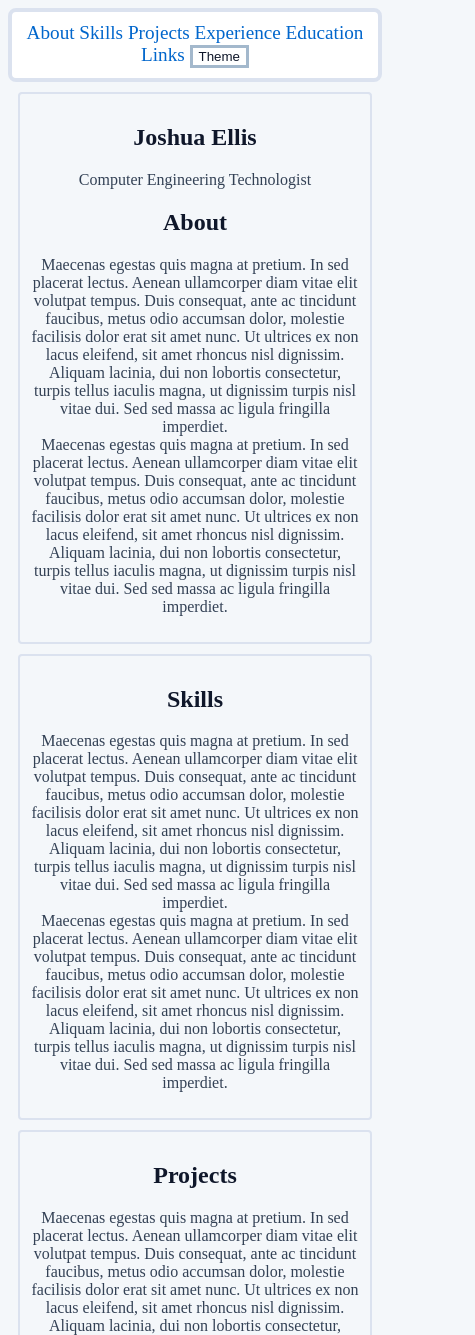
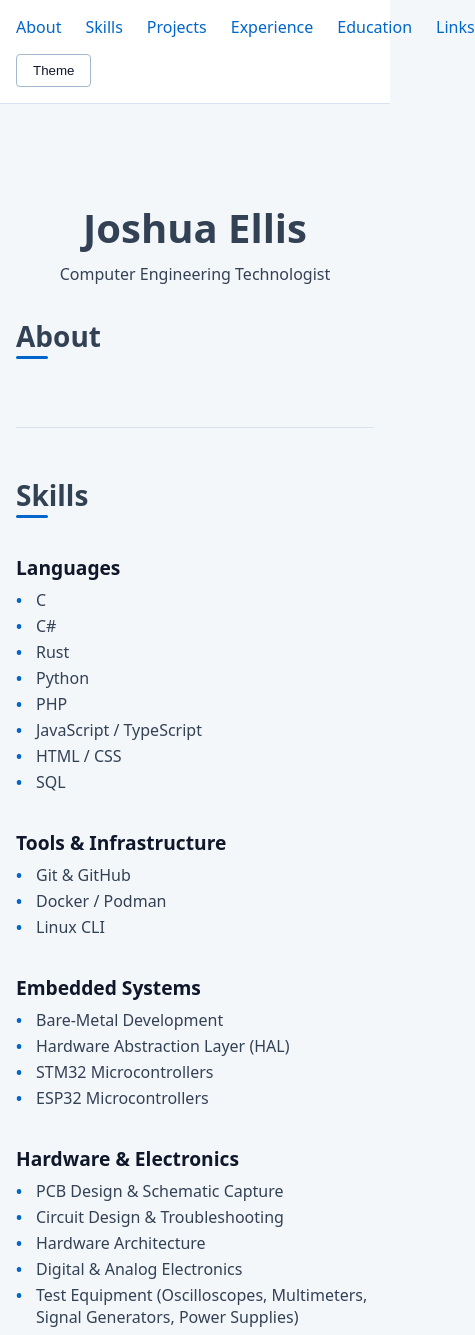
Before and after one commit to Joshcode12/Homepage, a website built with Vite: page index.html in a window 390 px wide. Shown: the top 1335 px of the page, 475 px wide, since content can reach past the window. Built offline with nearby package versions, Linux system fonts and the light colour scheme.

Commit message:
Refactor layout and add skills + style updates
Wrap navigation links in a .nav-links container; replace placeholder lorem sections with structured content: skills grid (multiple categories), education entry, links list, and commented job article in experience. Remove large placeholder paragraphs across sections. Overhaul src/style.css: add global reset, layout constraints (main, header, nav), responsive skills grid, typography tweaks, section accents, improved button/focus styles, and footer/header borders. Improves semantic structure, accessibility (focus outline, nav grouping), and responsive presentation.

```diff
--- a/index.html
+++ b/index.html
@@ -10,13 +10,14 @@
   <body>
     <header>
       <nav aria-label="Main Navigation">
+        <div class="nav-links">
           <a href="#about">About</a>
           <a href="#skills">Skills</a>
           <a href="#projects">Projects</a>
           <a href="#experience">Experience</a>
           <a href="#education">Education</a>
           <a href="#links">Links</a>
-
+        </div>
         <button id="toggle-theme" aria-label="Theme Toggle">Theme</button>
       </nav>
     </header>
@@ -28,128 +29,121 @@
           <p class="subtitle">Computer Engineering Technologist</p>
         </div>
         <h2>About</h2>
-        <p>
-          Maecenas egestas quis magna at pretium. In sed placerat lectus. Aenean
-          ullamcorper diam vitae elit volutpat tempus. Duis consequat, ante ac
-          tincidunt faucibus, metus odio accumsan dolor, molestie facilisis
-          dolor erat sit amet nunc. Ut ultrices ex non lacus eleifend, sit amet
-          rhoncus nisl dignissim. Aliquam lacinia, dui non lobortis consectetur,
-          turpis tellus iaculis magna, ut dignissim turpis nisl vitae dui. Sed
-          sed massa ac ligula fringilla imperdiet.
-          <br />
-          Maecenas egestas quis magna at pretium. In sed placerat lectus. Aenean
-          ullamcorper diam vitae elit volutpat tempus. Duis consequat, ante ac
-          tincidunt faucibus, metus odio accumsan dolor, molestie facilisis
-          dolor erat sit amet nunc. Ut ultrices ex non lacus eleifend, sit amet
-          rhoncus nisl dignissim. Aliquam lacinia, dui non lobortis consectetur,
-          turpis tellus iaculis magna, ut dignissim turpis nisl vitae dui. Sed
-          sed massa ac ligula fringilla imperdiet.
-        </p>
       </section>
 
       <section id="skills">
         <h2>Skills</h2>
-        <p>
-          Maecenas egestas quis magna at pretium. In sed placerat lectus. Aenean
-          ullamcorper diam vitae elit volutpat tempus. Duis consequat, ante ac
-          tincidunt faucibus, metus odio accumsan dolor, molestie facilisis
-          dolor erat sit amet nunc. Ut ultrices ex non lacus eleifend, sit amet
-          rhoncus nisl dignissim. Aliquam lacinia, dui non lobortis consectetur,
-          turpis tellus iaculis magna, ut dignissim turpis nisl vitae dui. Sed
-          sed massa ac ligula fringilla imperdiet.
-          <br />
-          Maecenas egestas quis magna at pretium. In sed placerat lectus. Aenean
-          ullamcorper diam vitae elit volutpat tempus. Duis consequat, ante ac
-          tincidunt faucibus, metus odio accumsan dolor, molestie facilisis
-          dolor erat sit amet nunc. Ut ultrices ex non lacus eleifend, sit amet
-          rhoncus nisl dignissim. Aliquam lacinia, dui non lobortis consectetur,
-          turpis tellus iaculis magna, ut dignissim turpis nisl vitae dui. Sed
-          sed massa ac ligula fringilla imperdiet.
-        </p>
+        <div class="skills-grid">
+          <div class="skill-category">
+            <h3>Languages</h3>
+            <ul>
+              <li>C</li>
+              <li>C#</li>
+              <li>Rust</li>
+              <li>Python</li>
+              <li>PHP</li>
+              <li>JavaScript / TypeScript</li>
+              <li>HTML / CSS</li>
+              <li>SQL</li>
+            </ul>
+          </div>
+
+          <div class="skill-category">
+            <h3>Tools & Infrastructure</h3>
+            <ul>
+              <li>Git & GitHub</li>
+              <li>Docker / Podman</li>
+              <li>Linux CLI</li>
+            </ul>
+          </div>
+
+          <div class="skill-category">
+            <h3>Embedded Systems</h3>
+            <ul>
+              <li>Bare-Metal Development</li>
+              <li>Hardware Abstraction Layer (HAL)</li>
+              <li>STM32 Microcontrollers</li>
+              <li>ESP32 Microcontrollers</li>
+            </ul>
+          </div>
+
+          <div class="skill-category">
+            <h3>Hardware & Electronics</h3>
+            <ul>
+              <li>PCB Design & Schematic Capture</li>
+              <li>Circuit Design & Troubleshooting</li>
+              <li>Hardware Architecture</li>
+              <li>Digital & Analog Electronics</li>
+              <li>
+                Test Equipment (Oscilloscopes, Multimeters, Signal Generators,
+                Power Supplies)
+              </li>
+            </ul>
+          </div>
+
+          <div class="skill-category">
+            <h3>Network & Communication</h3>
+            <ul>
+              <li>Network Infrastructure & Protocols</li>
+              <li>Serial Communication (I2C, SPI, UART)</li>
+              <li>Service Isolation & Security</li>
+            </ul>
+          </div>
+        </div>
       </section>
 
       <section id="projects">
         <h2>Projects</h2>
-        <p>
-          Maecenas egestas quis magna at pretium. In sed placerat lectus. Aenean
-          ullamcorper diam vitae elit volutpat tempus. Duis consequat, ante ac
-          tincidunt faucibus, metus odio accumsan dolor, molestie facilisis
-          dolor erat sit amet nunc. Ut ultrices ex non lacus eleifend, sit amet
-          rhoncus nisl dignissim. Aliquam lacinia, dui non lobortis consectetur,
-          turpis tellus iaculis magna, ut dignissim turpis nisl vitae dui. Sed
-          sed massa ac ligula fringilla imperdiet.
-          <br />
-          Maecenas egestas quis magna at pretium. In sed placerat lectus. Aenean
-          ullamcorper diam vitae elit volutpat tempus. Duis consequat, ante ac
-          tincidunt faucibus, metus odio accumsan dolor, molestie facilisis
-          dolor erat sit amet nunc. Ut ultrices ex non lacus eleifend, sit amet
-          rhoncus nisl dignissim. Aliquam lacinia, dui non lobortis consectetur,
-          turpis tellus iaculis magna, ut dignissim turpis nisl vitae dui. Sed
-          sed massa ac ligula fringilla imperdiet.
-        </p>
       </section>
 
       <section id="experience">
         <h2>Experience</h2>
-        <p>
-          Maecenas egestas quis magna at pretium. In sed placerat lectus. Aenean
-          ullamcorper diam vitae elit volutpat tempus. Duis consequat, ante ac
-          tincidunt faucibus, metus odio accumsan dolor, molestie facilisis
-          dolor erat sit amet nunc. Ut ultrices ex non lacus eleifend, sit amet
-          rhoncus nisl dignissim. Aliquam lacinia, dui non lobortis consectetur,
-          turpis tellus iaculis magna, ut dignissim turpis nisl vitae dui. Sed
-          sed massa ac ligula fringilla imperdiet.
-          <br />
-          Maecenas egestas quis magna at pretium. In sed placerat lectus. Aenean
-          ullamcorper diam vitae elit volutpat tempus. Duis consequat, ante ac
-          tincidunt faucibus, metus odio accumsan dolor, molestie facilisis
-          dolor erat sit amet nunc. Ut ultrices ex non lacus eleifend, sit amet
-          rhoncus nisl dignissim. Aliquam lacinia, dui non lobortis consectetur,
-          turpis tellus iaculis magna, ut dignissim turpis nisl vitae dui. Sed
-          sed massa ac ligula fringilla imperdiet.
+
+        <!--<article class="job">
+          <h3>Title</h3>
+          <p class="company">
+            Company Name | <time datetime="2024">2024</time> — Present
           </p>
+          <ul>
+            <li>Point.</li>
+            <li>Point.</li>
+          </ul>
+        </article>-->
       </section>
 
       <section id="education">
         <h2>Education</h2>
-        <p>
-          Maecenas egestas quis magna at pretium. In sed placerat lectus. Aenean
-          ullamcorper diam vitae elit volutpat tempus. Duis consequat, ante ac
-          tincidunt faucibus, metus odio accumsan dolor, molestie facilisis
-          dolor erat sit amet nunc. Ut ultrices ex non lacus eleifend, sit amet
-          rhoncus nisl dignissim. Aliquam lacinia, dui non lobortis consectetur,
-          turpis tellus iaculis magna, ut dignissim turpis nisl vitae dui. Sed
-          sed massa ac ligula fringilla imperdiet.
-          <br />
-          Maecenas egestas quis magna at pretium. In sed placerat lectus. Aenean
-          ullamcorper diam vitae elit volutpat tempus. Duis consequat, ante ac
-          tincidunt faucibus, metus odio accumsan dolor, molestie facilisis
-          dolor erat sit amet nunc. Ut ultrices ex non lacus eleifend, sit amet
-          rhoncus nisl dignissim. Aliquam lacinia, dui non lobortis consectetur,
-          turpis tellus iaculis magna, ut dignissim turpis nisl vitae dui. Sed
-          sed massa ac ligula fringilla imperdiet.
+
+        <article class="degree">
+          <h3>Diploma in Computer Engineering Technology</h3>
+          <p class="school">
+            Northern Alberta Institute of Technology (NAIT) |
+            <time datetime="2023">2023</time> —
+            <time datetime="2025">2025</time>
           </p>
+        </article>
       </section>
 
       <section id="links">
         <h2>Links</h2>
-        <p>
-          Maecenas egestas quis magna at pretium. In sed placerat lectus. Aenean
-          ullamcorper diam vitae elit volutpat tempus. Duis consequat, ante ac
-          tincidunt faucibus, metus odio accumsan dolor, molestie facilisis
-          dolor erat sit amet nunc. Ut ultrices ex non lacus eleifend, sit amet
-          rhoncus nisl dignissim. Aliquam lacinia, dui non lobortis consectetur,
-          turpis tellus iaculis magna, ut dignissim turpis nisl vitae dui. Sed
-          sed massa ac ligula fringilla imperdiet.
-          <br />
-          Maecenas egestas quis magna at pretium. In sed placerat lectus. Aenean
-          ullamcorper diam vitae elit volutpat tempus. Duis consequat, ante ac
-          tincidunt faucibus, metus odio accumsan dolor, molestie facilisis
-          dolor erat sit amet nunc. Ut ultrices ex non lacus eleifend, sit amet
-          rhoncus nisl dignissim. Aliquam lacinia, dui non lobortis consectetur,
-          turpis tellus iaculis magna, ut dignissim turpis nisl vitae dui. Sed
-          sed massa ac ligula fringilla imperdiet.
-        </p>
+        <ul class="links-list">
+          <li>
+            <a
+              href="https://github.com/Joshcode12"
+              target="_blank"
+              rel="noopener noreferrer"
+              >GitHub</a
+            >
+          </li>
+          <li>
+            <a
+              href="https://www.linkedin.com/in/joshuaslellis/"
+              target="_blank"
+              rel="noopener noreferrer"
+              >LinkedIn</a
+            >
+          </li>
+        </ul>
       </section>
     </main>
 
--- a/src/style.css
+++ b/src/style.css
@@ -36,49 +36,138 @@
   --link-pressed: light-dark(#003366, #2563eb);
 }
 
+* {
+  box-sizing: border-box;
+  margin: 0;
+  padding: 0;
+}
+
 html {
   scroll-behavior: smooth;
-  text-align: center;
 }
 
 body {
   background-color: var(--bg);
   color: var(--text-paragraph);
+  font-family:
+    system-ui,
+    sans-serif;
   transition:
     background-color 0.3s,
     color 0.3s;
 }
 
+/* --- Layout Container --- */
+main {
+  max-width: 900px;
+  margin: 0 auto;
+  padding: 2rem 1rem;
+}
+
+/* --- Header & Navigation --- */
 header {
   position: sticky;
   top: 0;
   z-index: 1000;
   background-color: var(--bg-element);
-  box-sizing: border-box;
-  border: 4px solid var(--border);
-  border-radius: 8px;
-  padding: 10px;
-  font-size: 1.2rem;
+  border-bottom: 1px solid var(--border);
+  padding: 1rem;
 }
 
-section {
-  scroll-margin-top: 58px;
-  box-sizing: border-box;
-  border: 2px solid var(--border);
-  border-radius: 4px;
-  margin: 10px;
-  padding: 10px;
+nav {
+  max-width: 900px;
+  margin: 0 auto;
+  display: flex;
+  justify-content: space-between;
+  align-items: center;
+  flex-wrap: wrap;
+  gap: 1rem;
 }
 
-h1,
-h2,
+.nav-links {
+  display: flex;
+  gap: 1.5rem;
+}
+
+/* --- Sections --- */
+section {
+  scroll-margin-top: 65px;
+  padding: 3rem 0;
+  border-bottom: 1px solid var(--border);
+  text-align: left;
+}
+
+section:last-of-type {
+  border-bottom: none;
+}
+
+.hero-header {
+  text-align: center;
+  padding: 1rem 0 2rem 0;
+}
+
+h1 {
+  font-size: 2.5rem;
+  margin-bottom: 0.5rem;
+}
+
+h2 {
+  font-size: 1.75rem;
+  margin-bottom: 1.5rem;
+  position: relative;
+  display: inline-block;
+}
+
+/* Subtle accent line under section titles */
+h2::after {
+  content: "";
+  position: absolute;
+  left: 0;
+  bottom: -4px;
+  width: 2rem;
+  height: 3px;
+  background-color: var(--primary-accent);
+  border-radius: 2px;
+}
+
 h3 {
+  font-size: 1.2rem;
+  margin-bottom: 0.5rem;
   color: var(--text-primary);
 }
 
+/* --- Skills Grid --- */
+.skills-grid {
+  display: grid;
+  grid-template-columns: repeat(auto-fit, minmax(220px, 1fr));
+  gap: 2rem;
+  margin-top: 1rem;
+}
+
+ul {
+  list-style-type: none;
+}
+
+.skill-category ul li {
+  position: relative;
+  padding-left: 1.25rem;
+  margin-bottom: 0.25rem;
+}
+
+/* Custom minimal bullet point */
+.skill-category ul li::before {
+  content: "•";
+  color: var(--primary-accent);
+  font-weight: bold;
+  position: absolute;
+  left: 0;
+}
+
+/* --- Interactive Elements --- */
 a {
   color: var(--link);
   text-decoration: none;
+  font-weight: 500;
   transition: color 0.2s ease;
 }
 
@@ -92,8 +181,13 @@ a:active {
 
 button {
   background-color: var(--bg-element);
-  border: solid var(--border-alt);
+  border: 1px solid var(--border-alt);
   color: var(--text-primary);
+  padding: 0.5rem 1rem;
+  border-radius: 4px;
+  cursor: pointer;
+  font-weight: 500;
+  transition: background-color 0.2s;
 }
 
 button:hover {
@@ -101,13 +195,16 @@ button:hover {
 }
 
 button:focus-visible {
-  outline: solid var(--focus-ring);
+  outline: 2px solid var(--focus-ring);
+  outline-offset: 2px;
 }
 
+/* --- Footer --- */
 footer {
   background-color: var(--bg-element);
-  box-sizing: border-box;
-  border: 4px solid var(--border);
-  border-radius: 8px;
-  padding: 5px;
+  border-top: 1px solid var(--border);
+  padding: 2rem 1rem;
+  text-align: center;
+  font-size: 0.9rem;
+  color: var(--text-secondary);
 }
```
Lines whose indentation alone changed are shown as unchanged.
